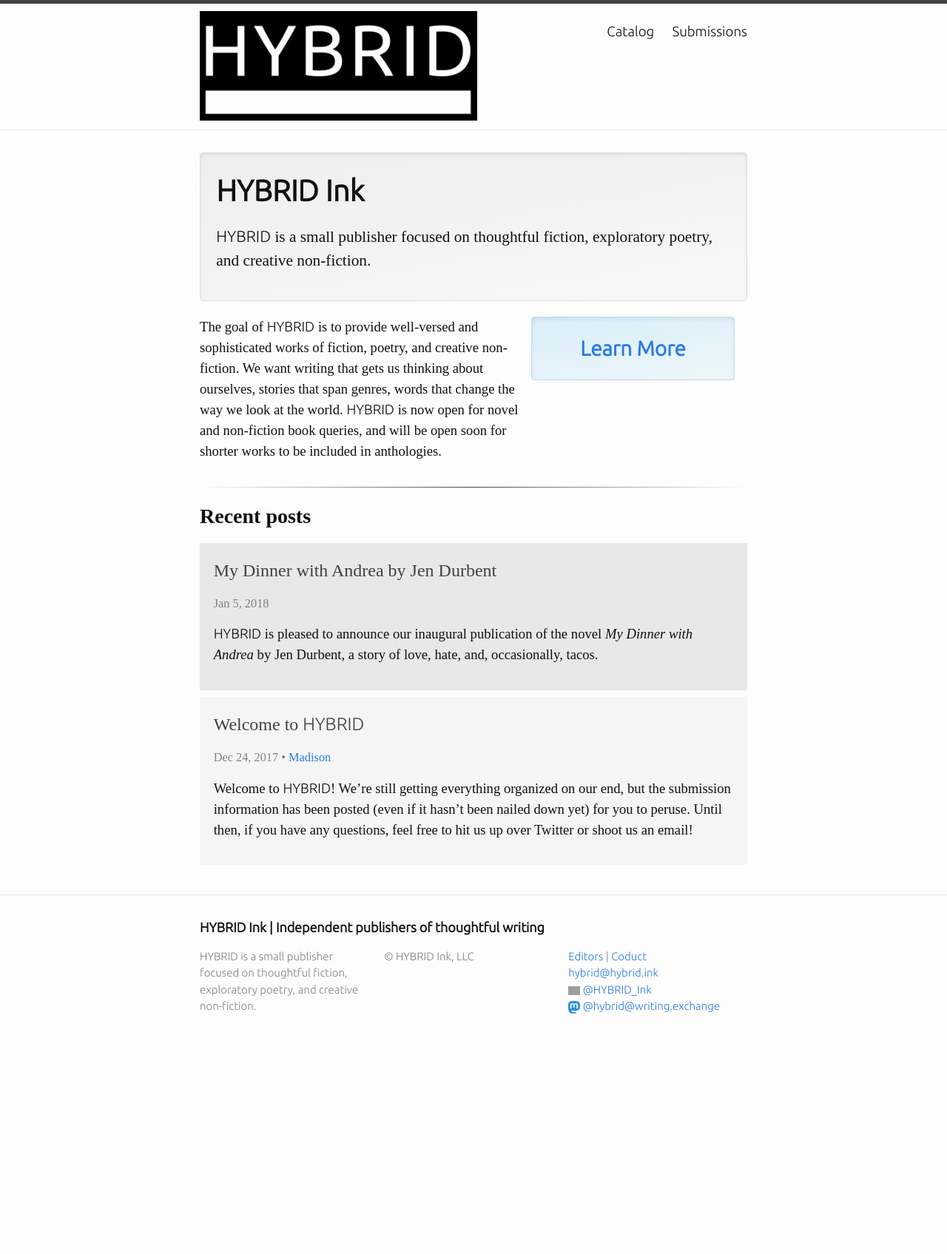
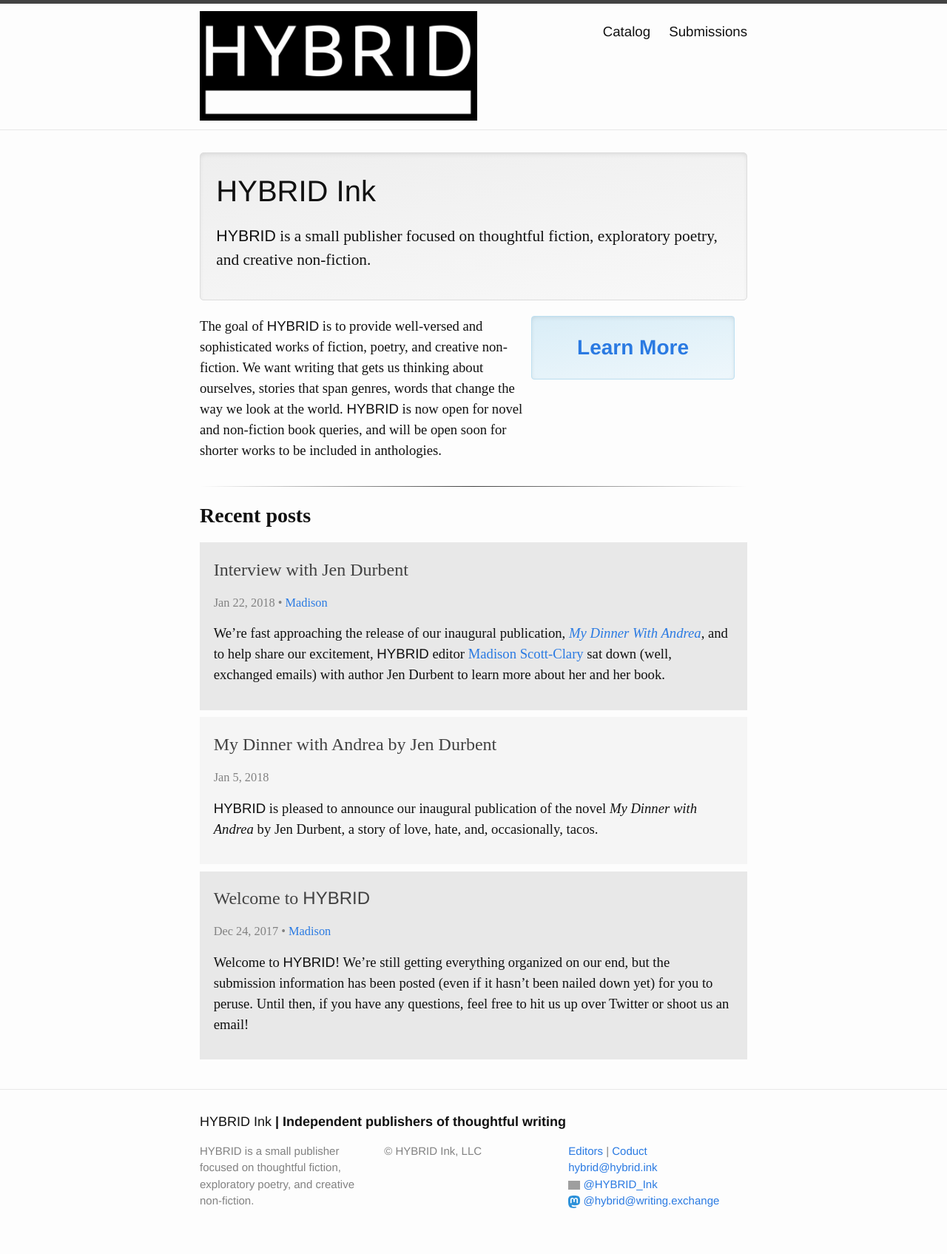
Before and after one commit to hybridink/hybrid.ink, a Jekyll site: the page built from index.md, in a window 1280 px wide. Shown: the whole page at 74% size. Built offline with Jekyll 4.4.1, drawn with Linux system fonts in a browser that asks for light colours; some web fonts are replaced; before the commit the page ends 1432 px from its top, so only the background shows below that; some of the changed lines change nothing that is shown; grey boxes are pictures that could not be loaded.

Commit message:
Jen interview

```diff
--- a/_includes/head.html
+++ b/_includes/head.html
@@ -8,7 +8,7 @@
     <title>{% if page.title %}{{ page.title|strip_html }} | Hybrid{% else %}{{ site.title }}{% endif %}</title>
     <meta name="description" content="{% if page.excerpt %}{{ page.excerpt | strip_html | strip_newlines | truncate: 160 }}{% else %}{{ site.description }}{% endif %}">
 
-    <link href='https://fonts.googleapis.com/css?family=Gentium+Basic:400,700|Ubuntu:300' rel='stylesheet' type='text/css'>
+    <link href='https://fonts.googleapis.com/css?family=Gentium+Basic:400,700|Ubuntu:100' rel='stylesheet' type='text/css'>
     <link rel="stylesheet" href="/css/main.css?last-modified=2017-04-03">
     <link rel="canonical" href="{{ page.url }}">
     <link rel="alternate" type="application/rss+xml" title="{{ site.title }}" href="/feed.xml" />
--- /dev/null
+++ b/_posts/2018-01-22-interview-jen-durbent.md
@@ -0,0 +1,65 @@
+---
+layout: post
+title: Interview with Jen Durbent
+author: Madison
+---
+
+We're fast approaching the release of our inaugural publication, [*My Dinner With Andrea*](/my-dinner-with-andrea), and to help share our excitement, {{site.brand}} editor [Madison Scott-Clary](/editors/#Madison) sat down (well, exchanged emails) with author Jen Durbent to learn more about her and her book.
+
+**_Madison Scott-Clary_: Tell us a little about yourself? What got you writing?**
+
+**_Jen Durbent_:** I started writing in earnest in High School. I had a couple teachers that were more tolerant than others of silly "use this word in a sentence" takes than maybe they should have been. Then I went to Illinois State University and got all in on the Post-Modernism bandwagon. While I was there, David Foster Wallace was teaching. While I never had him for a teacher, his presence was always keenly felt. His influence was undeniable on my earlier work. I hope I've been able to grow through that.
+
+That was about 20 years ago. I've been writing fiction, poetry, and non-fiction nearly constantly since then. Mostly short form, but I have a couple unpublished novels and a movie-length screenplay in my past, too. I also write and perform stand-up comedy. My day job is a technical writer.
+
+**You mention growing through your David Foster Wallace influence. What did you like about his work? What did you dislike**
+
+I liked his mastery of the language. How he wrote long, discursive sentences that you could get lost in. The footnotes and all-over timeline. I also disliked that he often wrote long, discursive sentences that you could get lost in.
+
+Something that stuck with me is how one can mine cliche for not only new meanings but to revisit the often over-used metaphors they are built upon.
+
+For a while, I used footnotes extensively in my work. That was fun. But ultimately it was a crutch. Sometimes I do use them (especially in sci-fi with truly background things). I just had to consciously break from that habit to grow and be my own writer.
+
+**What's the story behind your book?**
+
+I woke up from a dream and wrote "My Dinner with Andrea" in an Evernote note and went back to sleep. In the morning, I looked at it and I planned to make it a short story of a first date. I left it aside for a couple weeks because I wanted to know if the idea would stay with me. Then, as I was writing it, it became obvious what it was going to be. So I just went for it.
+
+I really wanted a book that was for, by, and about transgender people. I was still going through my first year (indeed, first few months) of being full time as Jen. I wanted polyamorous and disabled representation because those things are important to me and people in my life.
+
+**The process behind My Dinner With Andrea has involved trans and nonbinary folks from start to finish --- the author, the editor and publisher, and the cover artist. This was important to the production, and also incredibly rare. Best guess, do you think this will be visible to the audience? Would a cisgender reader come away with a greater understanding?**
+
+I hope I am wrong, but I do not think that will be visible to a cisgender audience, unless they are already allies in a strong sense. I think that is important to trans people to even see that this book exists, even if they do not read it or engage with the text in anyway. We can do this. We do not need gatekeepers.
+
+I do not know if a cisgender audience will come to a greater understanding. I hope so. I hope they do not see this as a way to not support trans artists, because "they can make their own thing."
+
+**What was your writing process? How long did it take, how was editing, etc?**
+
+I tried to write it as fast as possible. Not merely because I was interested in getting it done (though that was true). I wanted the narrative voice to be slightly manic, unreliable, and scattered, so I just plowed through. I had a false start but I ended up using that for another novel I am working on now.
+
+Looking back on metadata, I started writing mid April and had my first "complete" draft in early August, so about 4 months of writing. As far as technical details: I did all my work in Evernote. I used Markdown formatting, too. I like Evernote because I can use it on all my computers and devices and didn't have to manage dealing with files and revisions, though the length of the document became an issue eventually. Also it let me have an alpha reader who had a read-only link to the note. They kept up with it and kept pushing me and I don't know if I would have finished it without them.
+
+That was writing. I spent a few months editing it, too. The editing process was difficult but I ground through it. Because I wrote it so fast, some of my known grammar habits popped through. Not to mention that the narrator themselves has their own voice that is not quite my own.
+
+**The sense of an unreliable narrator comes through in the text, especially in the sense that they are a third character with a vested interest in the story. Did you have anyone in mind --- real or fictional --- when writing their voice?**
+
+While I haven't been diagnosed professionally as bi-polar, I tried to channel that manic state into that narrator. I wanted it to feel like it could go off-the-rails at any time. I hope that came through. It was almost performative sometimes how I felt after a long session. Very exhausting.
+
+**If you could ask a question of your main character(s), what would you ask? Sans spoilers, of course.**
+
+I wouldn't. We have enough questions in our lives. Let them speak about what they love and want and do.
+
+Though, if pressed, I would ask how did they get so cute? And where did Andrea get those boots?
+
+**What would advice would you give new authors?**
+
+Read. Listen. No, seriously: shut up and listen. And do other things. Draw. Perform. Play music. Re-read. Write. Edit. Delete. Repeat.
+
+**Any final thoughts?**
+
+If you think there is a reference in the text to something else, it probably is.
+
+-----
+
+Jen Durbent is a poet, writer, and stand-up comedian who grew up in and is based out of the greater Chicagoland area. She lives with her wife, children, three cats, and a very old dog. She uses "she", "they", or "it" pronouns.
+
+She can be found on the web at [jendurbent.com](http://jendurbent.com) or Twitter as [@JenDurbent](https://twitter.com/JenDurbent). *My Dinner with Andrea* is her debut novel.
--- a/_sass/_base.scss
+++ b/_sass/_base.scss
@@ -38,6 +38,10 @@ p, blockquote, pre,
 ul, ol, dl, figure,
 %vertical-rhythm {
     margin-bottom: $spacing-unit / 2;
+}
+
+strong {
+    font-weight: bold;
 }
 
 
--- a/_sass/_layout.scss
+++ b/_sass/_layout.scss
@@ -260,6 +260,7 @@ h2.announcement {
 
 .brand {
     font-family: $base-font-family;
+    font-weight: 100;
 }
 
 .upper {
```
